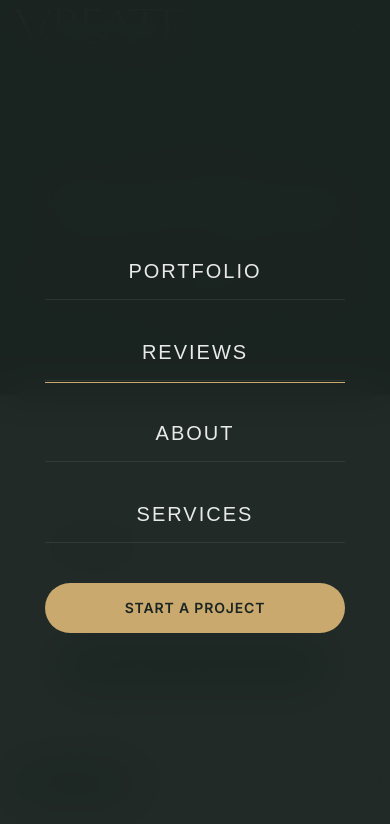
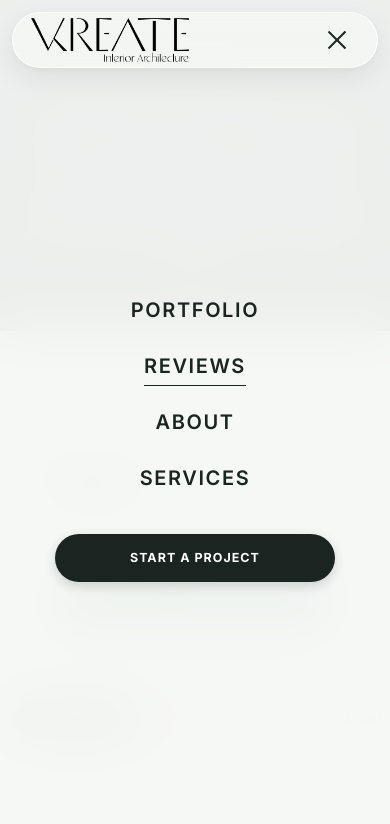
Before and after one commit to MuhammadDhanish/VKREATE, a plain HTML site: page reviews.html in a window 390 px wide. Both pictures are taken after a click on the button "Toggle menu". Shown: the top 824 px of the page. Drawn offline with Linux system fonts and the light colour scheme.

Commit message:
Replace full-width navbar with floating glass pill design matching spec screenshot

```diff
--- a/css/main.css
+++ b/css/main.css
@@ -2,23 +2,39 @@
    VKREATE — Main Styles
    ============================================================ */
 
-/* ── Navigation ────────────────────────────────────────────*/
+/* ── Navigation — Floating Glass Pill Design ────────────── */
 .nav {
   position: fixed;
-  top: 0; left: 0; right: 0;
+  top: 18px;
+  left: 50%;
+  transform: translateX(-50%);
+  width: calc(100% - 48px);
+  max-width: 1200px;
+  height: 62px;
   z-index: 1000;
-  height: var(--nav-height);
-  display: flex;
-  align-items: center;
-  transition: background var(--dur-mid) var(--ease-out),
-              box-shadow var(--dur-mid) var(--ease-out),
-              backdrop-filter var(--dur-mid);
+  display: flex;
+  align-items: center;
+  padding: 0 24px;
+  background: rgba(246, 248, 246, 0.72);
+  backdrop-filter: blur(20px) saturate(180%);
+  -webkit-backdrop-filter: blur(20px) saturate(180%);
+  border: 1px solid rgba(255, 255, 255, 0.75);
+  border-radius: 9999px;
+  box-shadow: 0 10px 30px rgba(0, 0, 0, 0.07), 0 2px 8px rgba(30, 50, 40, 0.04);
+  transition: all 300ms cubic-bezier(0.22, 1, 0.36, 1);
 }
 .nav.scrolled {
-  background: rgba(26, 36, 32, 0.88);
-  backdrop-filter: blur(20px) saturate(1.5);
-  -webkit-backdrop-filter: blur(20px) saturate(1.5);
-  box-shadow: 0 1px 0 rgba(255,255,255,0.06);
+  background: rgba(248, 251, 248, 0.88);
+  backdrop-filter: blur(24px) saturate(200%);
+  -webkit-backdrop-filter: blur(24px) saturate(200%);
+  box-shadow: 0 14px 36px rgba(0, 0, 0, 0.12), 0 4px 12px rgba(30, 50, 40, 0.06);
+  border-color: rgba(255, 255, 255, 0.95);
+}
+.nav .container {
+  width: 100%;
+  max-width: 100%;
+  padding: 0;
+  margin: 0;
 }
 .nav__inner {
   display: flex;
@@ -28,70 +44,85 @@
 }
 .nav__logo {
   display: flex;
-  flex-direction: column;
+  align-items: center;
   gap: 0;
+  text-decoration: none;
+}
+.nav__logo-img {
+  height: 42px;
+  width: auto;
+  object-fit: contain;
+  filter: brightness(0);
+  transition: opacity var(--dur-fast);
 }
 .nav__logo-name {
   font-family: var(--font-serif);
-  font-size: 1.5rem;
-  font-weight: 600;
+  font-size: 1.4rem;
+  font-weight: 700;
   letter-spacing: 0.04em;
-  color: var(--white);
+  color: var(--charcoal);
   line-height: 1;
 }
 .nav__logo-tagline {
-  font-size: 0.6rem;
-  letter-spacing: 0.22em;
+  font-size: 0.55rem;
+  letter-spacing: 0.2em;
   text-transform: uppercase;
-  color: var(--gold);
-  font-weight: 500;
+  color: var(--green-deep);
+  font-weight: 600;
 }
 .nav__links {
   display: flex;
-  gap: var(--space-xl);
-  align-items: center;
+  gap: 32px;
+  align-items: center;
+  margin: 0;
+  padding: 0;
+  list-style: none;
 }
 .nav__link {
   font-size: 0.8125rem;
-  font-weight: 500;
+  font-weight: 600;
   letter-spacing: 0.08em;
   text-transform: uppercase;
-  color: rgba(255,255,255,0.75);
+  color: var(--charcoal);
   position: relative;
   transition: color var(--dur-fast);
+  text-decoration: none;
 }
 .nav__link::after {
   content: '';
   position: absolute;
-  bottom: -3px; left: 0;
-  width: 0; height: 1px;
-  background: var(--gold);
+  bottom: -4px; left: 0;
+  width: 0; height: 1.5px;
+  background: var(--charcoal);
   transition: width var(--dur-mid) var(--ease-out);
 }
-.nav__link:hover { color: var(--white); }
-.nav__link:hover::after { width: 100%; }
-.nav__link.active { color: var(--white); }
+.nav__link:hover { color: var(--green-deep); }
+.nav__link:hover::after,
 .nav__link.active::after { width: 100%; }
 
 .nav__cta {
   display: inline-flex;
   align-items: center;
-  gap: 8px;
-  padding: 10px 22px;
-  background: var(--gold);
-  color: var(--charcoal);
-  font-size: 0.8125rem;
-  font-weight: 600;
-  letter-spacing: 0.06em;
+  justify-content: center;
+  padding: 10px 24px;
+  background: var(--charcoal);
+  color: var(--white) !important;
+  font-size: 0.78125rem;
+  font-weight: 700;
+  letter-spacing: 0.08em;
   text-transform: uppercase;
-  border-radius: var(--radius-full);
-  transition: background var(--dur-fast), transform var(--dur-fast);
+  border-radius: 9999px;
+  transition: background var(--dur-fast), transform var(--dur-fast), box-shadow var(--dur-fast);
   position: relative;
   overflow: hidden;
-}
+  box-shadow: 0 4px 12px rgba(26,36,32,0.18);
+  text-decoration: none;
+}
+.nav__cta::after { display: none !important; }
 .nav__cta:hover {
-  background: var(--gold-light);
+  background: var(--green-deep);
   transform: translateY(-1px);
+  box-shadow: 0 6px 18px rgba(26,36,32,0.28);
 }
 
 .nav__hamburger {
@@ -100,17 +131,19 @@
   gap: 5px;
   padding: 8px;
   cursor: pointer;
+  background: transparent;
+  border: none;
 }
 .nav__hamburger span {
   display: block;
-  width: 24px; height: 1.5px;
-  background: var(--white);
+  width: 24px; height: 2px;
+  background: var(--charcoal);
   transition: transform var(--dur-mid), opacity var(--dur-fast);
   transform-origin: center;
 }
-.nav__hamburger.open span:nth-child(1) { transform: translateY(6.5px) rotate(45deg); }
+.nav__hamburger.open span:nth-child(1) { transform: translateY(7px) rotate(45deg); }
 .nav__hamburger.open span:nth-child(2) { opacity: 0; }
-.nav__hamburger.open span:nth-child(3) { transform: translateY(-6.5px) rotate(-45deg); }
+.nav__hamburger.open span:nth-child(3) { transform: translateY(-7px) rotate(-45deg); }
 
 .nav__mobile {
   display: none;
@@ -118,14 +151,10 @@
 
 @media (max-width: 900px) {
   .nav {
-    height: 64px;
-  }
-  .nav__logo-name {
-    font-size: 1.3rem;
-  }
-  .nav__logo-tagline {
-    font-size: 0.55rem;
-    letter-spacing: 0.18em;
+    top: 12px;
+    width: calc(100% - 24px);
+    height: 56px;
+    padding: 0 18px;
   }
   .nav__links { display: none; }
   .nav__hamburger {
@@ -143,43 +172,33 @@
     width: 100vw;
     height: 100vh;
     height: 100dvh;
-    background: rgba(26, 36, 32, 0.97);
+    background: rgba(246, 248, 246, 0.96);
     backdrop-filter: blur(24px) saturate(1.8);
     -webkit-backdrop-filter: blur(24px) saturate(1.8);
     padding: calc(64px + 32px) var(--space-xl) var(--space-2xl);
     flex-direction: column;
+    gap: var(--space-lg);
     align-items: center;
     justify-content: center;
-    gap: var(--space-lg);
-    transform: translateY(-100%);
+    z-index: 999;
     opacity: 0;
     pointer-events: none;
-    transition: transform 0.4s cubic-bezier(0.16, 1, 0.3, 1), opacity 0.3s ease;
-    z-index: 999;
+    transition: opacity var(--dur-mid) var(--ease-out);
   }
   .nav__mobile.open {
-    transform: translateY(0);
     opacity: 1;
-    pointer-events: auto;
+    pointer-events: all;
   }
   .nav__mobile .nav__link {
     font-size: 1.25rem;
-    font-family: var(--font-serif);
-    color: rgba(255,255,255,0.9);
-    padding: 12px 24px;
+    font-weight: 600;
+    color: var(--charcoal);
+  }
+  .nav__mobile .nav__cta {
     width: 100%;
-    max-width: 300px;
-    text-align: center;
-    border-bottom: 1px solid rgba(255,255,255,0.08);
-    letter-spacing: 0.1em;
-  }
-  .nav__mobile .nav__cta {
+    max-width: 280px;
+    padding: 14px 20px;
     margin-top: var(--space-md);
-    width: 100%;
-    max-width: 300px;
-    justify-content: center;
-    padding: 14px 28px;
-    font-size: 0.875rem;
   }
 }
 
--- a/reviews.html
+++ b/reviews.html
@@ -20,11 +20,11 @@
 <body>
 
 <!-- NAVIGATION -->
-<nav class="nav" id="main-nav" role="navigation" aria-label="Main navigation" style="position:sticky;top:0;background:var(--charcoal);box-shadow:0 4px 20px rgba(0,0,0,0.15);z-index:100;">
+<nav class="nav" id="main-nav" role="navigation" aria-label="Main navigation">
   <div class="container">
     <div class="nav__inner">
       <a class="nav__logo" href="index.html" aria-label="VKREATE — Home">
-        <img src="assets/images/logo.png" alt="VKREATE — Where Design Speaks" class="nav__logo-img" style="height:46px; width:auto; object-fit:contain; filter:brightness(0) invert(1);" onerror="this.style.display='none';this.nextElementSibling.style.display='flex';" />
+        <img src="assets/images/logo.png" alt="VKREATE — Where Design Speaks" class="nav__logo-img" style="height:44px; width:auto; object-fit:contain; filter:brightness(0);" onerror="this.style.display='none';this.nextElementSibling.style.display='flex';" />
         <div class="nav__logo-text-wrap" style="display:none; flex-direction:column;">
           <span class="nav__logo-name">VKREATE</span>
           <span class="nav__logo-tagline">Where Design Speaks</span>
```
Also changed, not shown: index.html (+1 -1 lines), projects.html (+2 -2 lines).
